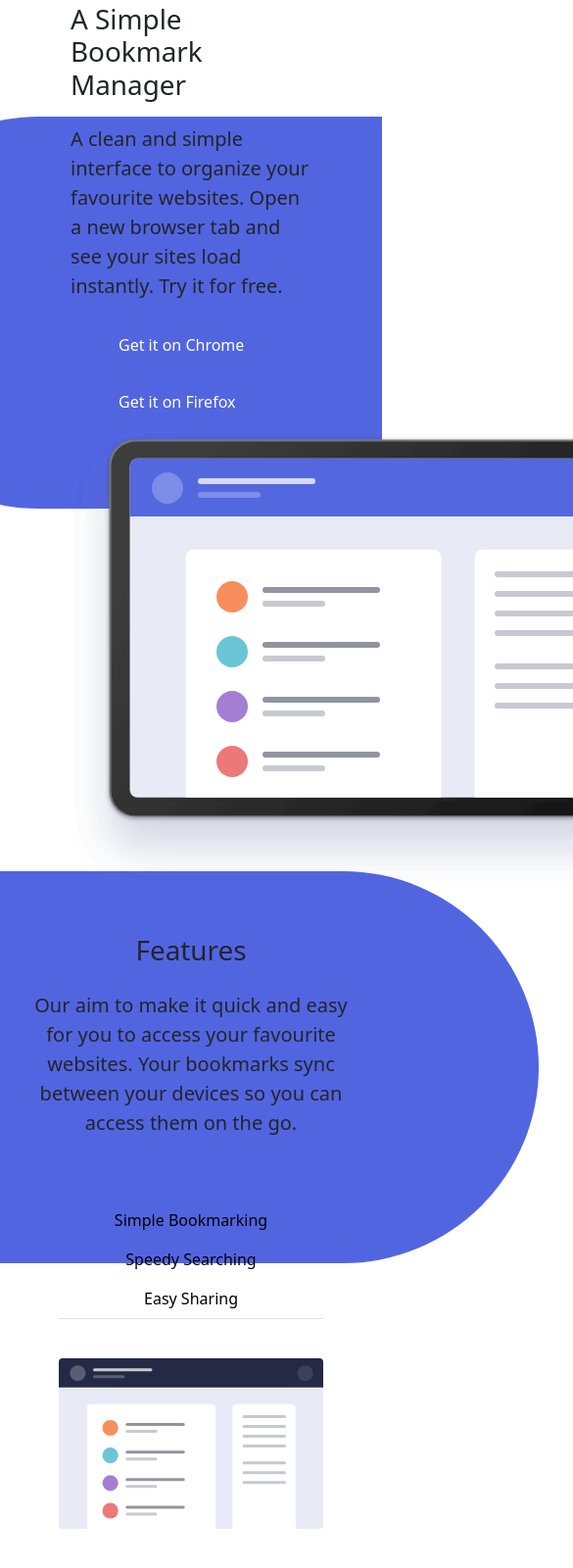
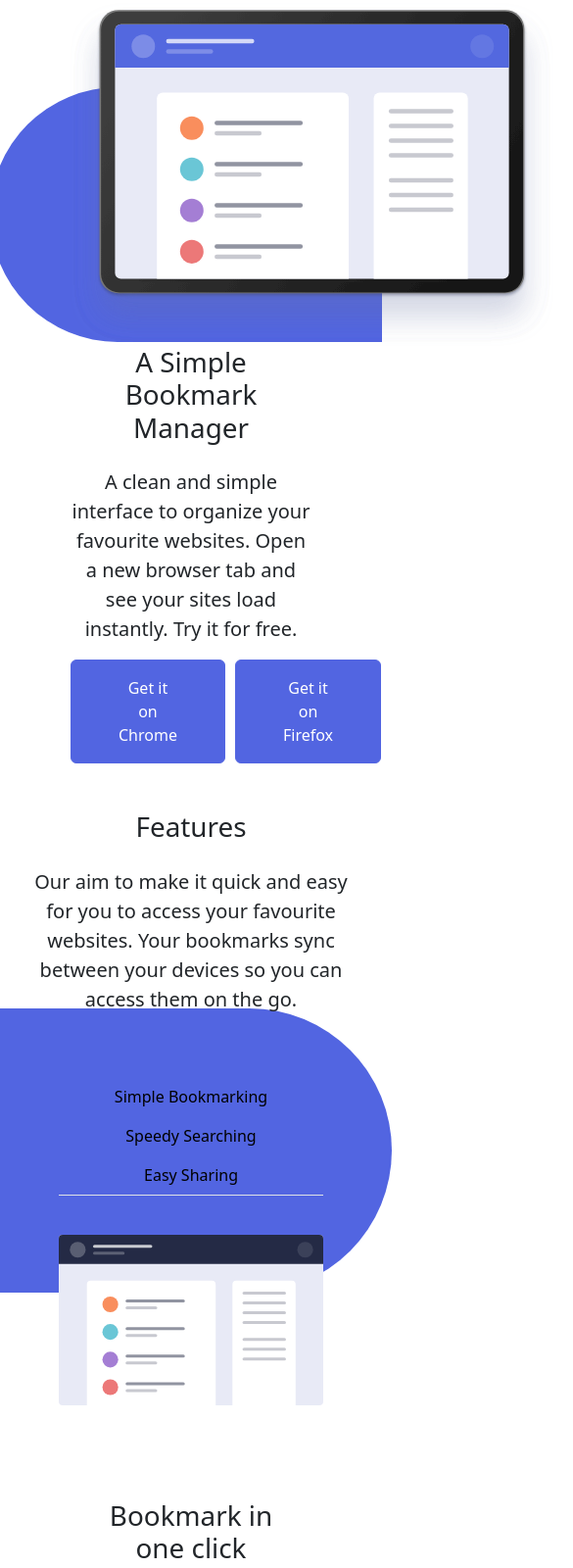
Before and after one commit to mireiaolive/Sprint2-Maquetacio2, a website: page index.html in a window 390 px wide. Shown: the part 181-1781 px from the top of the page at 98% size, 585 px wide, since content can reach past the window. Drawn offline with nearby package versions, Linux system fonts and the light colour scheme.

Commit message:
first commit

```diff
--- a/index.html
+++ b/index.html
@@ -65,7 +65,7 @@
                 </div>
             </nav>
             <div class="container">
-                <div class="row p-5 align-items-center">
+                <div class="row p-5 align-items-center reverse">
                     <div class="col">
                         <h1 class="mb-4">A Simple Bookmark Manager</h1>
                         <p class="fs-5">
@@ -73,6 +73,7 @@
                             favourite websites. Open a new browser tab and see
                             your sites load instantly. Try it for free.
                         </p>
+                        <div class="mobile">
                             <button
                                 type="button"
                                 class="btn btn-secondary px-5 py-3"
@@ -86,8 +87,12 @@
                                 Get it on Firefox
                             </button>
                         </div>
+                    </div>
                     <div class="col">
-                        <img src="./assets/illustration-hero.svg" />
+                        <img
+                            src="./assets/illustration-hero.svg"
+                            class="mobile-size"
+                        />
                         <div class="square"></div>
                     </div>
                 </div>
@@ -299,10 +304,7 @@
                         >
                     </div>
                 </div>
-                <div
-                    class="card align-items-center top-10"
-                    style="width: 18rem"
-                >
+                <div class="card align-items-center" style="width: 18rem">
                     <img
                         src="./assets/logo-firefox.svg"
                         class="card-img-top p-4"
@@ -321,10 +323,7 @@
                         >
                     </div>
                 </div>
-                <div
-                    class="card align-items-center top-50"
-                    style="width: 18rem"
-                >
+                <div class="card align-items-center" style="width: 18rem">
                     <img
                         src="./assets/logo-opera.svg"
                         class="card-img-top p-4"
@@ -526,7 +525,7 @@
                     <h6 class="py-4 text-uppercase">35.000 + already joined</h6>
                     <h1>Stay up-to-date with what we're doing</h1>
                     <form
-                        class="row justify-content-center needs-validation"
+                        class="row justify-content-center needs-validation mobile-footer"
                         novalidate
                     >
                         <div class="col-8 position-relative">
@@ -554,13 +553,15 @@
                     </form>
                 </div>
                 <div class="row">
-                    <ul class="nav d-flex justify-content-around blue px-5">
+                    <ul
+                        class="nav d-flex justify-content-around blue px-5 mobile-footer"
+                    >
                         <li class="nav-item">
                             <a class="nav-link" aria-current="page" href="#"
                                 ><img src="./assets/logo-bookmark_white.svg"
                             /></a>
                         </li>
-                        <div class="col d-flex">
+                        <div class="col d-flex mobile-footer">
                             <li class="nav-item">
                                 <a class="nav-link text-uppercase" href="#"
                                     >features</a
--- a/sass/main.scss
+++ b/sass/main.scss
@@ -6,7 +6,7 @@ $nav-pills-link-active-color: #000;
 $nav-pills-link-active-bg: none;
 
 // import bootstrap
-@import "../node_modules/bootstrap/scss/bootstrap";
+@import "../node_modules/bootstrap/scss/bootstrap.scss";
 
 .navbar-collapse {
     flex-grow: 0;
@@ -143,3 +143,41 @@ $nav-pills-link-active-bg: none;
 .card:nth-child(3) {
     margin-top: 30px;
 }
+
+@media (max-width: 576px) {
+    .square {
+        width: 400px;
+        height: 260px;
+        top: 270;
+        right: 0;
+    }
+
+    .square-1 {
+        width: 400px;
+        height: 290px;
+        top: 1210;
+        left: 0;
+    }
+
+    .mobile-size {
+        margin: 0;
+        height: 350px;
+    }
+
+    .reverse {
+        display: flex;
+        flex-direction: column-reverse;
+        text-align: center;
+    }
+
+    .mobile {
+        display: flex;
+        gap: 10px;
+    }
+
+    .mobile-footer {
+        display: flex;
+        flex-direction: column;
+        align-items: center;
+    }
+}
```
Also changed, not shown: css/main.min.css, 1 other file. Lines whose indentation alone changed are shown as unchanged.
